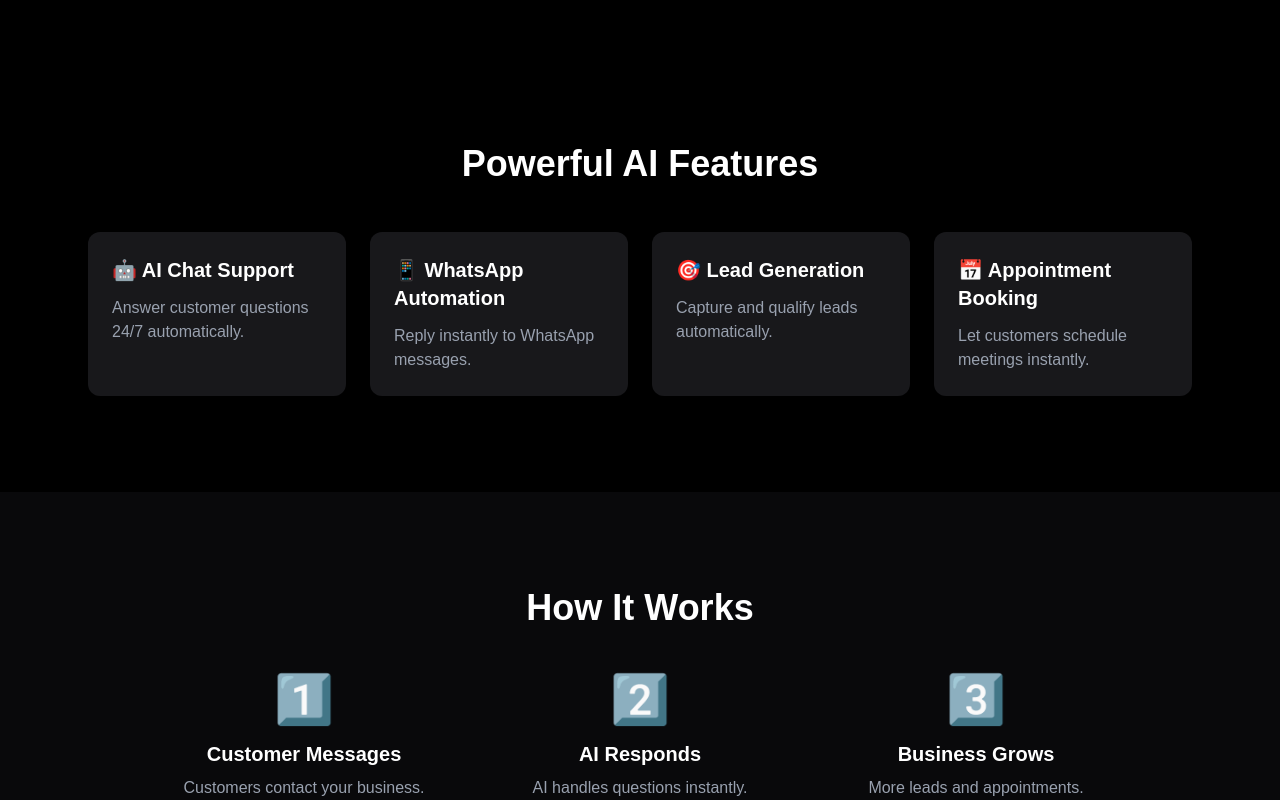
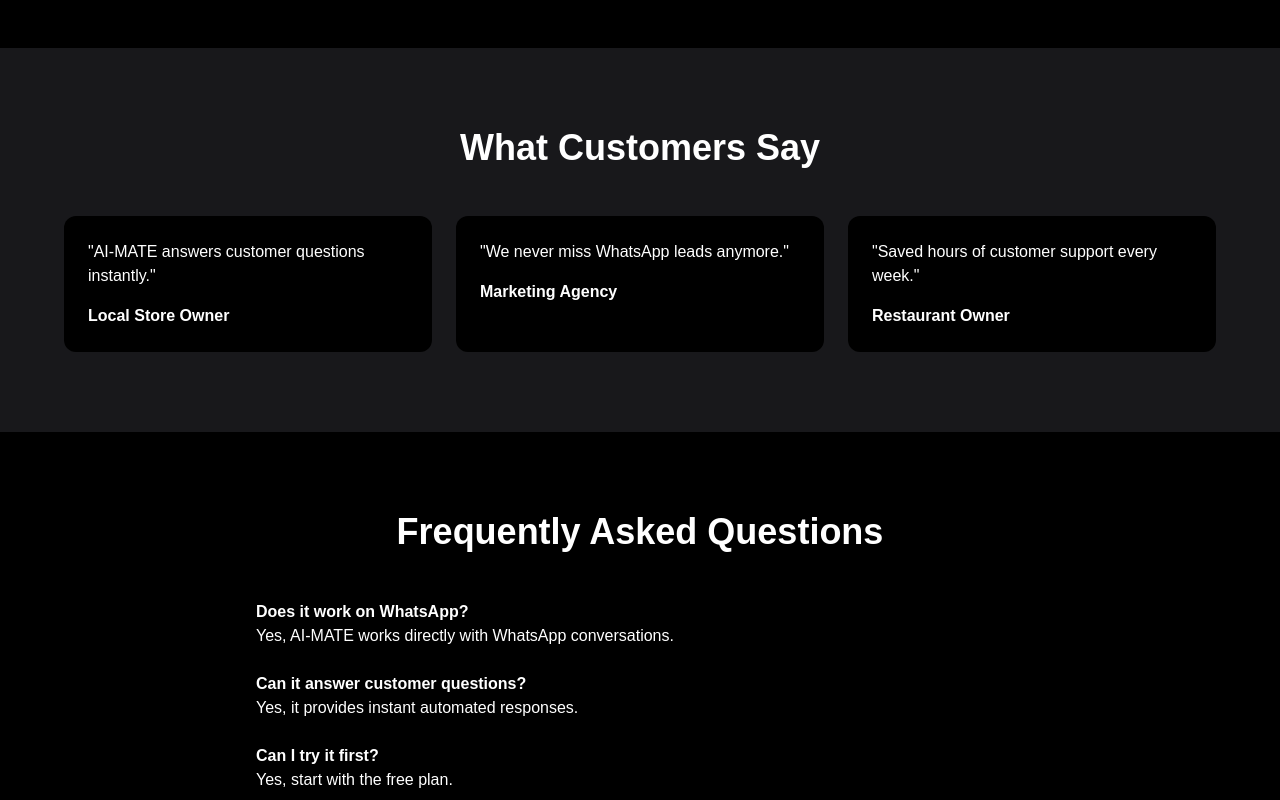
Before and after one commit to adidarkknight/ai-business-agent, a Next.js app: page / in a window 1280 px wide. Shown: the part 1560-2360 px from the top of the page. Built offline with nearby package versions, Linux system fonts and the light colour scheme.

Commit message:
added footer

```diff
--- a/app/page.tsx
+++ b/app/page.tsx
@@ -85,6 +85,51 @@ export default function Home() {
 
   </div>
 </section>
+<section className="py-20 px-6 bg-zinc-900">
+  <h2 className="text-4xl font-bold text-center mb-12">
+    What Customers Say
+  </h2>
+
+  <div className="grid md:grid-cols-3 gap-6 max-w-6xl mx-auto">
+    <div className="p-6 bg-black rounded-xl">
+      <p>"AI-MATE answers customer questions instantly."</p>
+      <h3 className="mt-4 font-bold">Local Store Owner</h3>
+    </div>
+
+    <div className="p-6 bg-black rounded-xl">
+      <p>"We never miss WhatsApp leads anymore."</p>
+      <h3 className="mt-4 font-bold">Marketing Agency</h3>
+    </div>
+
+    <div className="p-6 bg-black rounded-xl">
+      <p>"Saved hours of customer support every week."</p>
+      <h3 className="mt-4 font-bold">Restaurant Owner</h3>
+    </div>
+  </div>
+</section>
+<section className="py-20 px-6">
+  <h2 className="text-4xl font-bold text-center mb-12">
+    Frequently Asked Questions
+  </h2>
+
+  <div className="max-w-3xl mx-auto space-y-6">
+    <div>
+      <h3 className="font-bold">Does it work on WhatsApp?</h3>
+      <p>Yes, AI-MATE works directly with WhatsApp conversations.</p>
+    </div>
+
+    <div>
+      <h3 className="font-bold">Can it answer customer questions?</h3>
+      <p>Yes, it provides instant automated responses.</p>
+    </div>
+
+    <div>
+      <h3 className="font-bold">Can I try it first?</h3>
+      <p>Yes, start with the free plan.</p>
+    </div>
+  </div>
+</section>
+
       {/* Features */}
       <section className="py-24 px-6 max-w-6xl mx-auto">
         <h2 className="text-4xl font-bold text-center mb-12">
@@ -212,6 +257,15 @@ export default function Home() {
           Book Demo
         </button>
       </section>
+      <footer className="py-10 text-center border-t border-zinc-800">
+  <h3 className="text-2xl font-bold">AI-MATE</h3>
+  <p className="text-gray-400 mt-2">
+    AI-powered WhatsApp Automation
+  </p>
+  <p className="text-gray-500 mt-4">
+    © 2025 AI-MATE. All rights reserved.
+  </p>
+</footer>
     </main>
   );
 }
```
